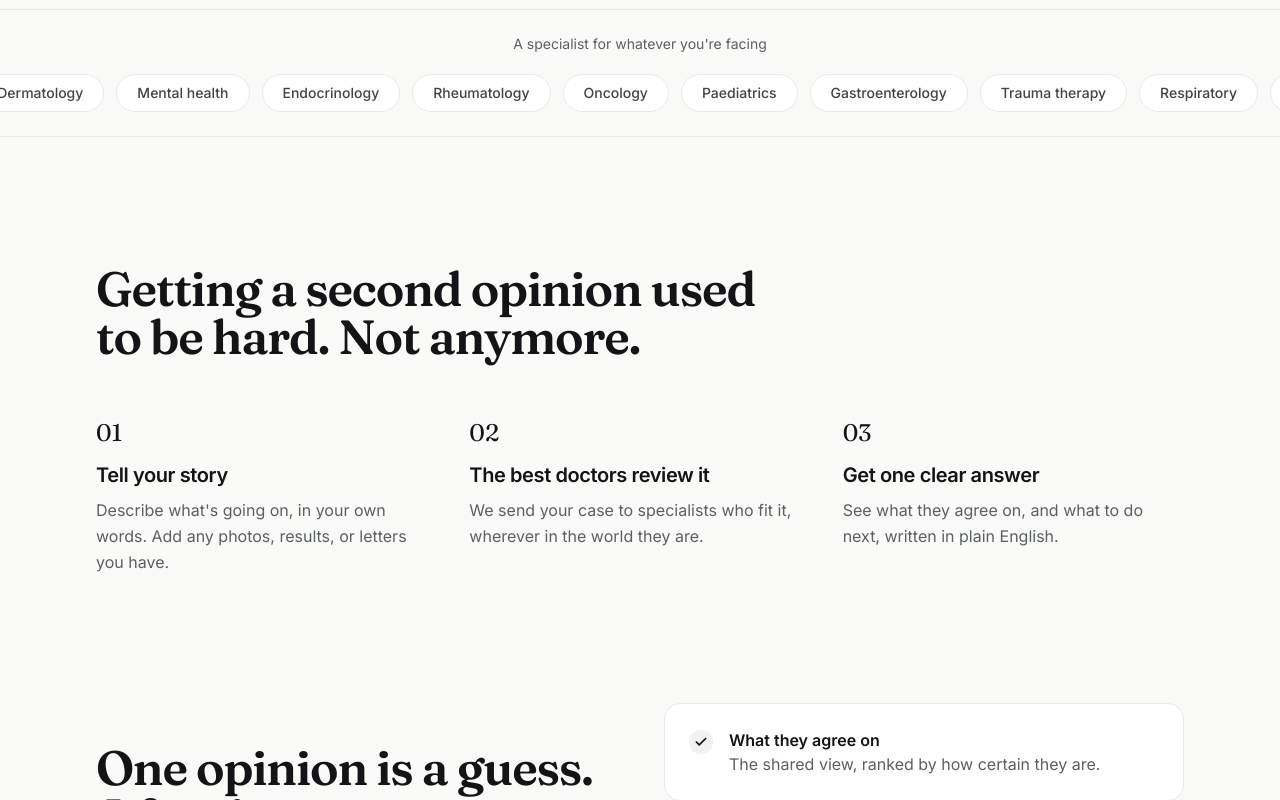
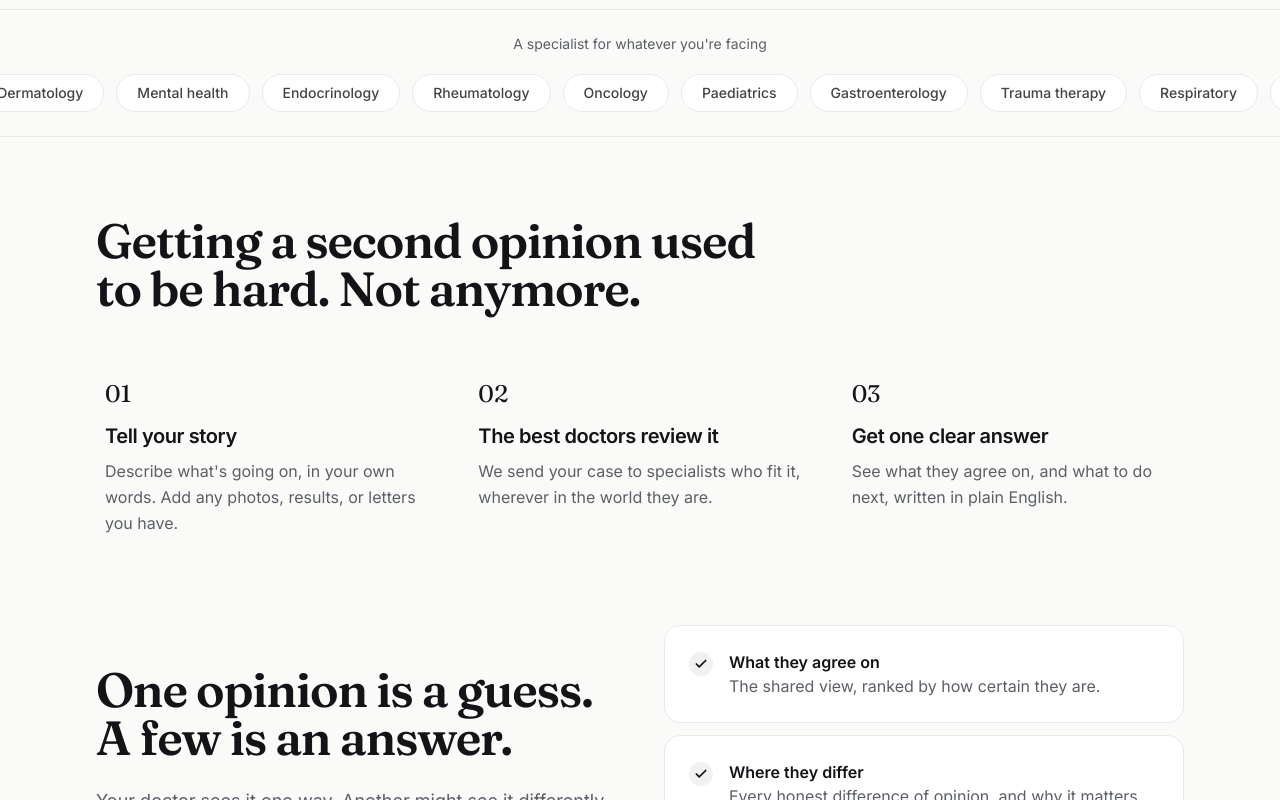
Before and after one commit to abhaysharma177-commits/savi, a Next.js app: page / in a window 1280 px wide. Shown: the part 800-1600 px from the top of the page. Built offline with nearby package versions, Linux system fonts and the light colour scheme; no server answers.

Commit message:
Fix dark theme bug: remap old dark tokens (base/surface/line/ink) and shadcn CSS vars to light, fixes case/summary/clinician screens site-wide in one shot. Tighten landing whitespace, add hover motion to cards and marquee chips.

```diff
--- a/app/globals.css
+++ b/app/globals.css
@@ -2,27 +2,27 @@
 @tailwind components;
 @tailwind utilities;
 
-/* shadcn/ui design tokens (dark), mapped to the Second Opinion palette. */
+/* shadcn/ui design tokens (light), mapped to the Savi palette. */
 :root {
-  --background: 240 6% 4%;
-  --foreground: 0 0% 98%;
-  --card: 240 5% 8%;
-  --card-foreground: 0 0% 98%;
-  --popover: 240 6% 11%;
-  --popover-foreground: 0 0% 98%;
-  --primary: 0 0% 98%;
-  --primary-foreground: 240 6% 4%;
-  --secondary: 240 5% 11%;
-  --secondary-foreground: 0 0% 98%;
-  --muted: 240 5% 11%;
-  --muted-foreground: 240 5% 65%;
-  --accent: 240 5% 14%;
-  --accent-foreground: 0 0% 98%;
-  --destructive: 6 90% 64%;
-  --destructive-foreground: 0 0% 98%;
-  --border: 240 7% 16%;
-  --input: 240 7% 16%;
-  --ring: 173 56% 42%;
+  --background: 60 9% 98%;
+  --foreground: 220 10% 8%;
+  --card: 0 0% 100%;
+  --card-foreground: 220 10% 8%;
+  --popover: 0 0% 100%;
+  --popover-foreground: 220 10% 8%;
+  --primary: 220 10% 8%;
+  --primary-foreground: 0 0% 100%;
+  --secondary: 220 9% 95%;
+  --secondary-foreground: 220 10% 8%;
+  --muted: 220 9% 95%;
+  --muted-foreground: 220 6% 38%;
+  --accent: 220 9% 95%;
+  --accent-foreground: 220 10% 8%;
+  --destructive: 6 78% 46%;
+  --destructive-foreground: 0 0% 100%;
+  --border: 220 8% 90%;
+  --input: 220 8% 90%;
+  --ring: 220 10% 8%;
   --radius: 0.7rem;
 }
 
--- a/app/page.tsx
+++ b/app/page.tsx
@@ -146,7 +146,7 @@ export default async function HomePage() {
               {[...SPECIALTIES, ...SPECIALTIES].map((s, i) => (
                 <span
                   key={i}
-                  className="whitespace-nowrap rounded-full border border-savi-line bg-savi-paper px-5 py-2 text-sm font-medium text-savi-ink/80"
+                  className="whitespace-nowrap rounded-full border border-savi-line bg-savi-paper px-5 py-2 text-sm font-medium text-savi-ink/80 transition hover:border-savi-accent/40 hover:text-savi-ink"
                 >
                   {s}
                 </span>
@@ -157,13 +157,16 @@ export default async function HomePage() {
 
         {/* How it works */}
         <Reveal>
-          <section id="how" className="mx-auto max-w-6xl scroll-mt-24 px-5 pt-24 sm:px-8 sm:pt-32">
+          <section id="how" className="mx-auto max-w-6xl scroll-mt-24 px-5 pt-14 sm:px-8 sm:pt-20">
             <h2 className="max-w-2xl font-serif text-4xl font-semibold tracking-tight sm:text-5xl">
               Getting a second opinion used to be hard. Not anymore.
             </h2>
             <div className="mt-14 grid gap-x-8 gap-y-12 sm:grid-cols-3">
               {STEPS.map((s) => (
-                <div key={s.n}>
+                <div
+                  key={s.n}
+                  className="rounded-2xl border border-transparent p-2 transition duration-300 hover:-translate-y-1 hover:border-savi-line hover:bg-savi-paper hover:shadow-sm"
+                >
                   <div className="font-serif text-2xl text-savi-accent">{s.n}</div>
                   <h3 className="mt-3 text-xl font-semibold">{s.title}</h3>
                   <p className="mt-2 leading-relaxed text-savi-muted">{s.body}</p>
@@ -175,7 +178,7 @@ export default async function HomePage() {
 
         {/* Value */}
         <Reveal>
-          <section className="mx-auto max-w-6xl px-5 pt-24 sm:px-8 sm:pt-32">
+          <section className="mx-auto max-w-6xl px-5 pt-14 sm:px-8 sm:pt-20">
             <div className="grid items-center gap-12 lg:grid-cols-2">
               <div>
                 <h2 className="font-serif text-4xl font-semibold leading-tight tracking-tight sm:text-5xl">
@@ -196,7 +199,7 @@ export default async function HomePage() {
                 ].map((r) => (
                   <div
                     key={r.title}
-                    className="flex items-start gap-4 rounded-2xl border border-savi-line bg-savi-paper p-6"
+                    className="flex items-start gap-4 rounded-2xl border border-savi-line bg-savi-paper p-6 transition duration-300 hover:-translate-y-0.5 hover:shadow-md"
                   >
                     <span className="mt-0.5 inline-flex h-6 w-6 shrink-0 items-center justify-center rounded-full bg-savi-accent-soft text-savi-accent">
                       <Check className="h-3.5 w-3.5" strokeWidth={3} />
@@ -214,7 +217,7 @@ export default async function HomePage() {
 
         {/* CTA band */}
         <Reveal>
-          <section className="mx-auto max-w-6xl px-5 pb-24 pt-24 sm:px-8 sm:pt-32">
+          <section className="mx-auto max-w-6xl px-5 pb-16 pt-14 sm:px-8 sm:pt-20">
             <div className="rounded-[32px] bg-savi-ink px-8 py-16 text-center sm:px-16 sm:py-20">
               <h2 className="mx-auto max-w-2xl font-serif text-4xl font-semibold leading-tight tracking-tight text-white sm:text-5xl">
                 Stop wondering. Get an answer.
--- a/tailwind.config.ts
+++ b/tailwind.config.ts
@@ -15,33 +15,33 @@ const config: Config = {
   theme: {
     extend: {
       colors: {
-        base: "#0A0A0B",
-        surface: "#141416",
-        "surface-2": "#1B1B1F",
-        "surface-3": "#232328",
-        line: "#26262B",
-        "line-strong": "#35353C",
+        base: "#FAFAF9",
+        surface: "#FFFFFF",
+        "surface-2": "#F5F4F1",
+        "surface-3": "#ECEBE6",
+        line: "#E7E6E1",
+        "line-strong": "#D3D1CA",
         clinical: {
           DEFAULT: "#2FA79B",
-          soft: "#5FC6BB",
-          deep: "#1F847A",
+          soft: "#1F6F66",
+          deep: "#12564F",
         },
         agree: {
           DEFAULT: "#34D399",
-          soft: "#6EE7B7",
+          soft: "#0E7C56",
         },
         caution: {
           DEFAULT: "#F5A623",
-          soft: "#F8C572",
+          soft: "#8A5A0F",
         },
         danger: {
           DEFAULT: "#FB5C4B",
-          soft: "#FF8578",
+          soft: "#B23324",
         },
         ink: {
-          DEFAULT: "#FAFAFA",
-          muted: "#A1A1AA",
-          faint: "#71717A",
+          DEFAULT: "#131417",
+          muted: "#5B5F66",
+          faint: "#7A7D83",
         },
         savi: {
           cream: "#FAFAF9",
```
